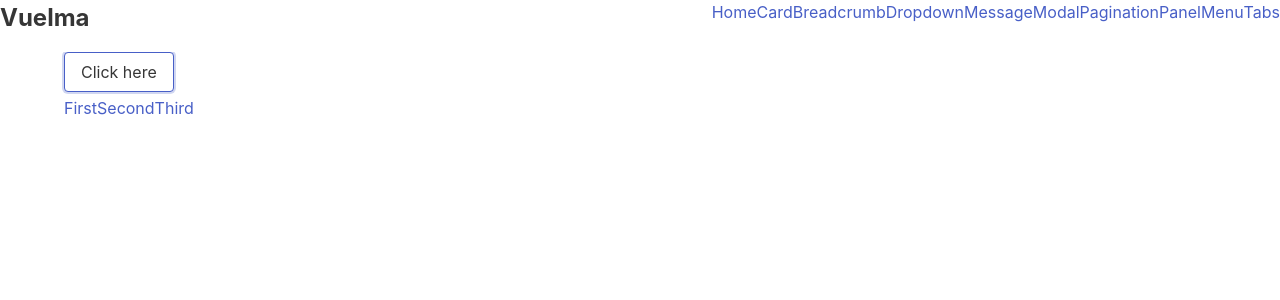
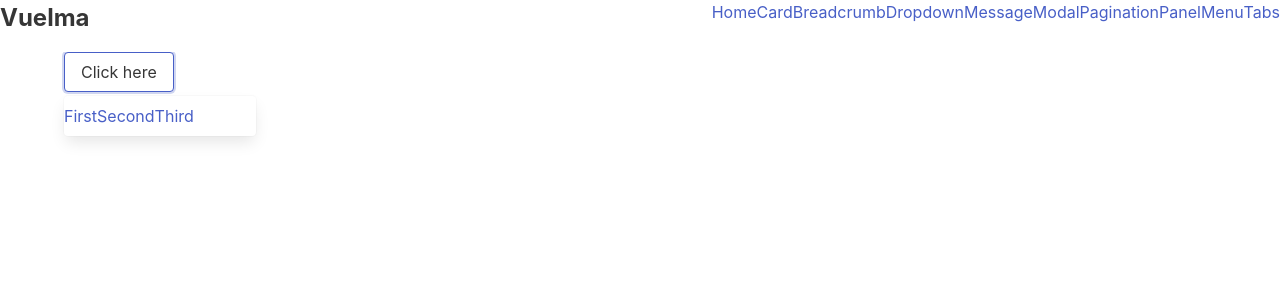
Before and after one commit to huuff/vuelma, a Vue app: page /dropdown in a window 1280 px wide. Both pictures are taken after a click on the button "Click here". Shown: the top 300 px of the page. Built offline with nearby package versions, Linux system fonts and the light colour scheme.

Commit message:
add fixed dropdown (again)

```diff
--- a/src/components/BaseDropdown.vue
+++ b/src/components/BaseDropdown.vue
@@ -16,9 +16,11 @@
     </clickable-slot>
   </div>
   <div class="dropdown-menu">
-    <classed-slot :childrenClass="'dropdown-item'">
-      <slot></slot>
-    </classed-slot>
+    <div class="dropdown-content">
+      <classed-slot :childrenClass="'dropdown-item'">
+        <slot></slot>
+      </classed-slot>
+    </div>
   </div>
 </div>
 </template>
```
